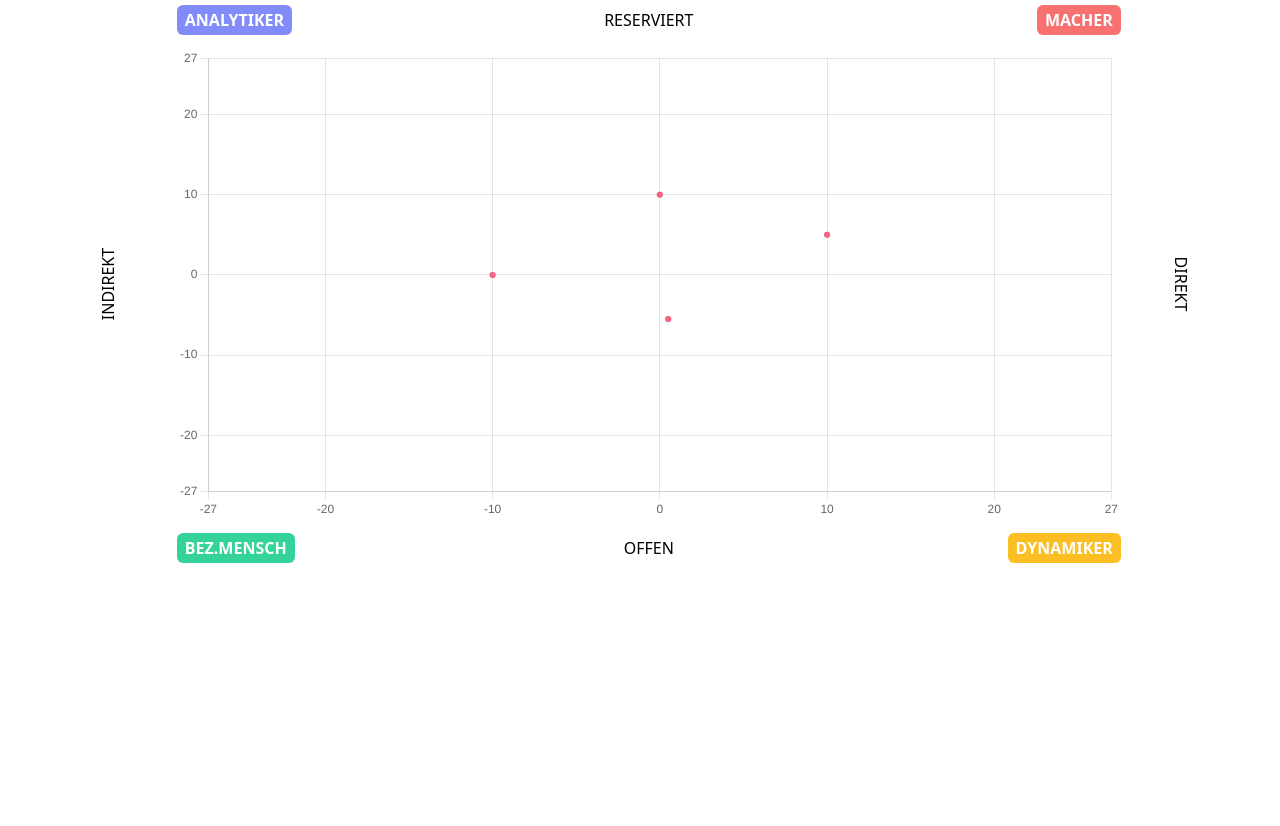
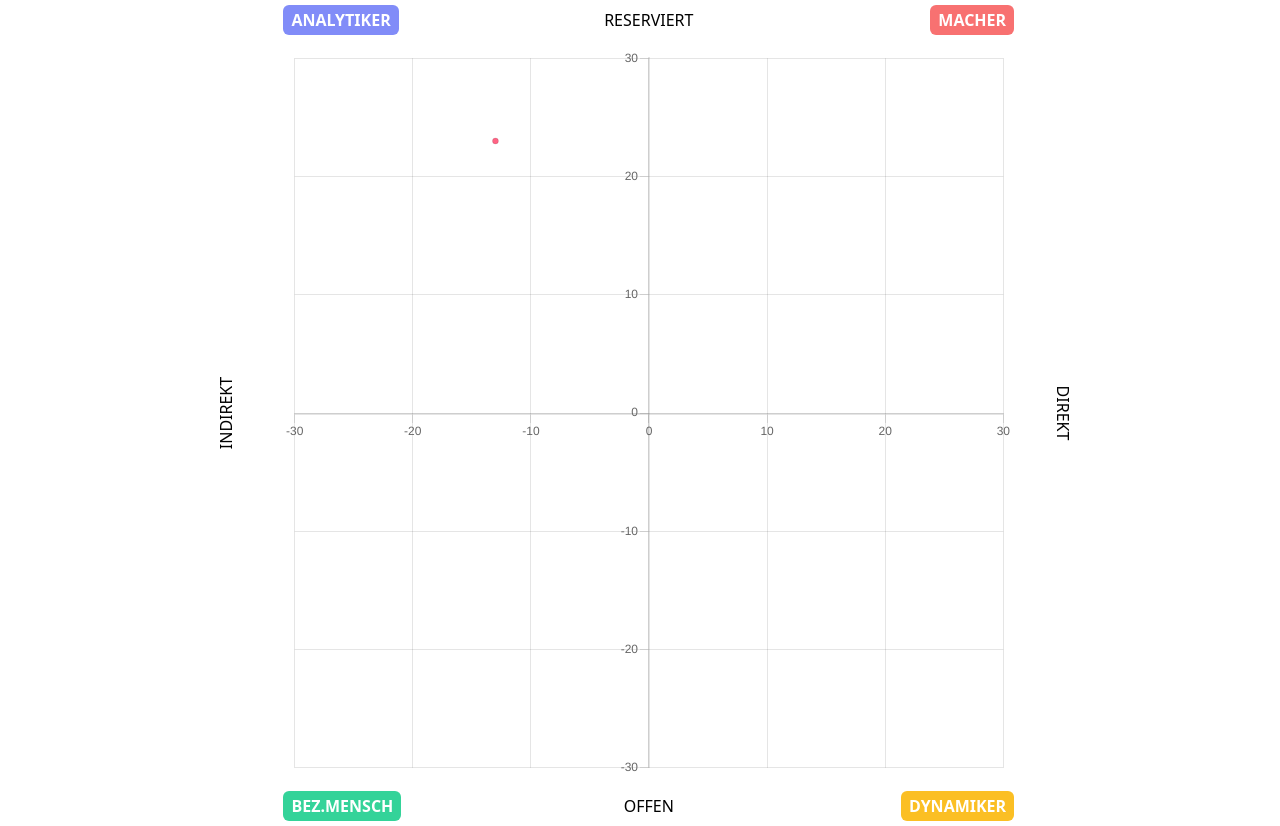
Before and after one commit to mic-meier/mdba, a Next.js app: page / in a window 1280 px wide. Before the commit the page ends 800 px from the top, so only its background shows below. Built offline with nearby package versions, Linux system fonts and the light colour scheme.

Commit message:
style: Add more styling to chart
Set aspect ratio to 1 to make it square
Have axes in middle
Bolder axes lines

```diff
--- a/components/ScatterChart.tsx
+++ b/components/ScatterChart.tsx
@@ -1,6 +1,7 @@
 import { Scatter } from 'react-chartjs-2'
 
 const options = {
+  aspectRatio: 1,
   plugins: {
     legend: {
       display: false,
@@ -8,12 +9,20 @@ const options = {
   },
   scales: {
     x: {
-      min: -27,
-      max: 27,
+      min: -30,
+      max: 30,
+      position: 'center',
+      grid: {
+        borderWidth: 2,
+      },
     },
     y: {
-      min: -27,
-      max: 27,
+      min: -30,
+      max: 30,
+      position: 'center',
+      grid: {
+        borderWidth: 2,
+      },
     },
   },
 }
@@ -36,7 +45,7 @@ export default function ScatterChart({ dataPoints }: Props) {
   }
 
   return (
-    <div className="flex items-center max-w-md sm:max-w-6xl mx-auto">
+    <div className="flex items-center max-w-md lg:max-w-4xl mx-auto">
       <div className="text-center align-middle pb-4 flex-grow origin-left-top transform -rotate-90">
         <span className="uppercase">Indirekt</span>
       </div>
--- a/pages/index.js
+++ b/pages/index.js
@@ -4,20 +4,8 @@ import ScatterChart from '../components/ScatterChart'
 
 const data = [
   {
-    x: -10,
-    y: 0,
-  },
-  {
-    x: 0,
-    y: 10,
-  },
-  {
-    x: 10,
-    y: 5,
-  },
-  {
-    x: 0.5,
-    y: -5.5,
+    x: -13,
+    y: 23,
   },
 ]
 
```
